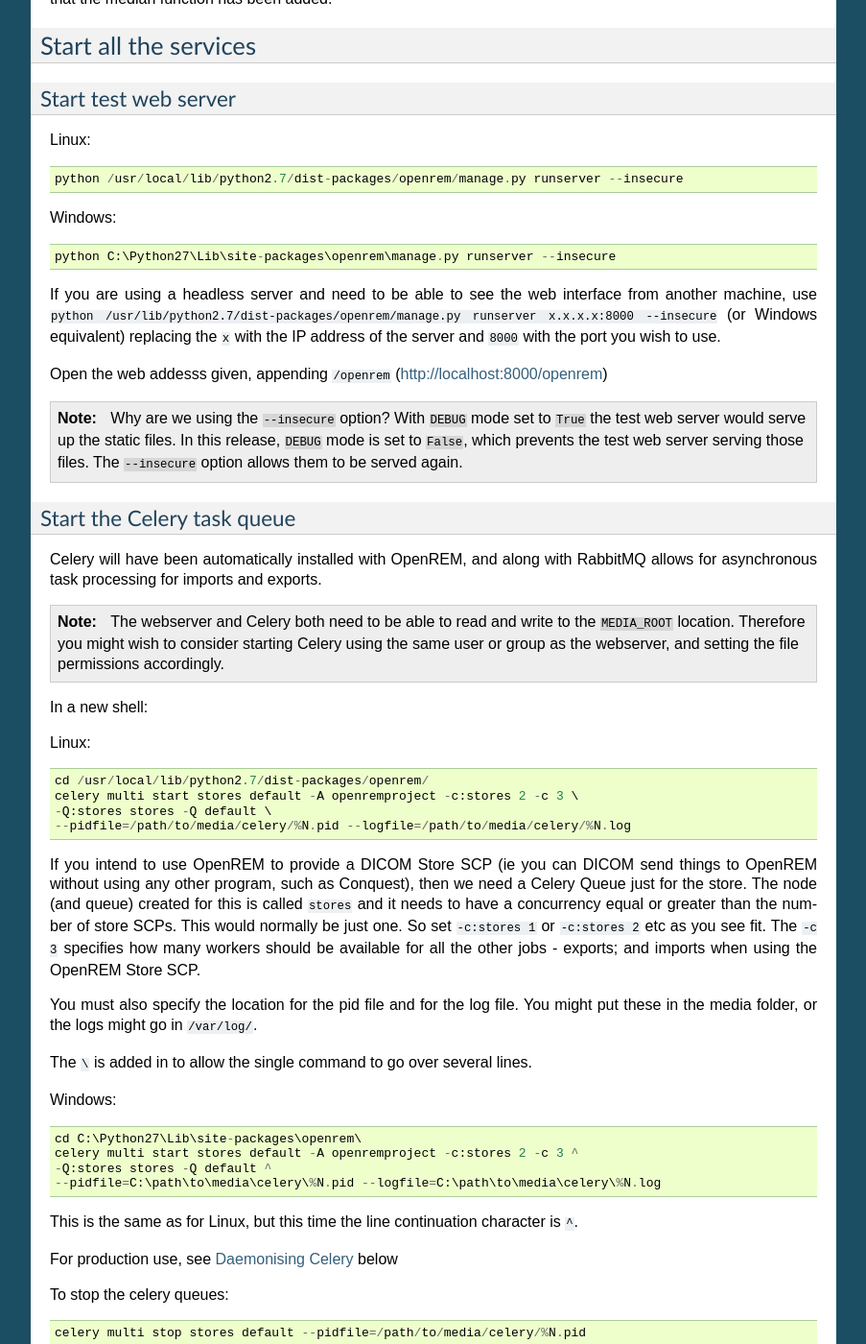
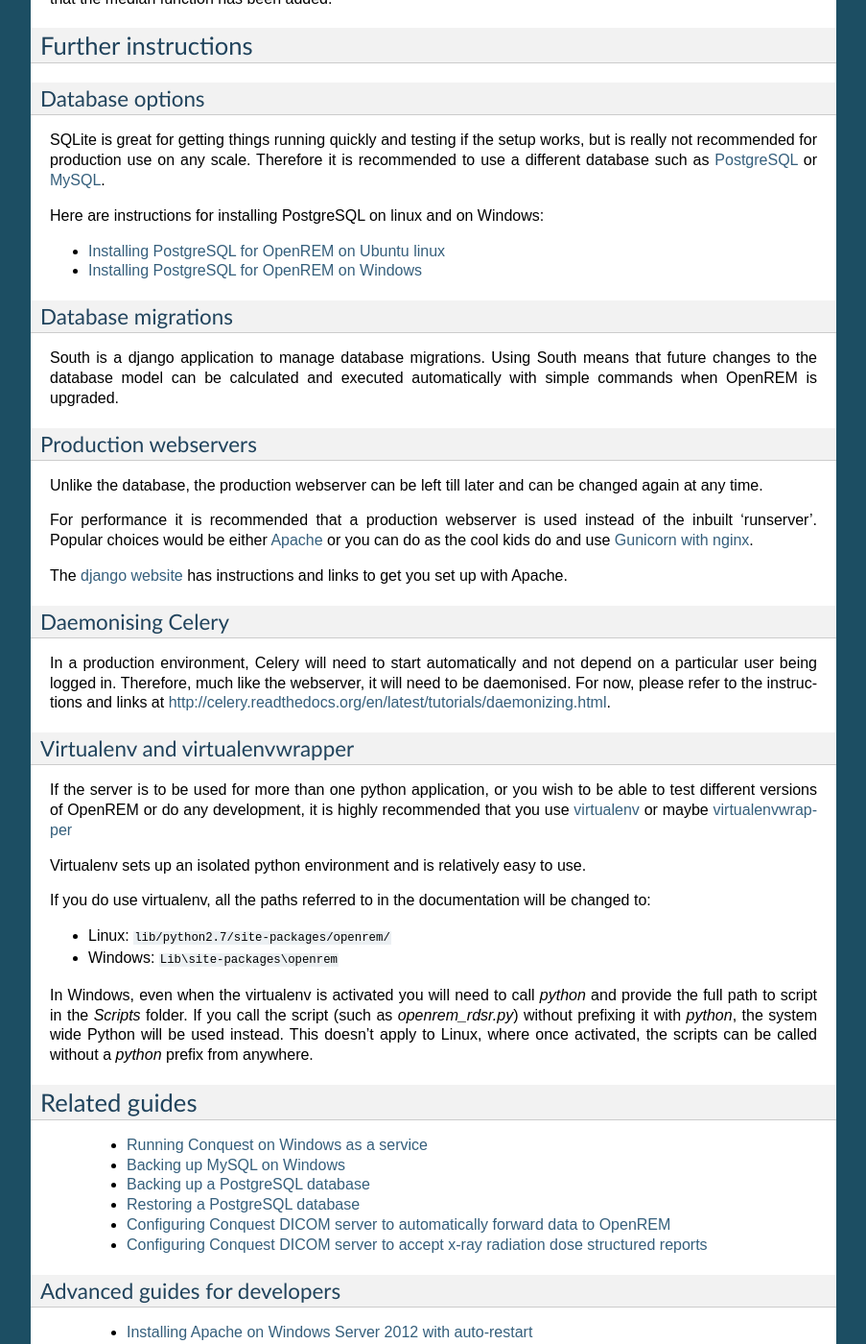
Before and after one commit to ckswilliams/modOpenREM, a Sphinx documentation site: the page built from docs/install.rst, in a window 1280 px wide and 1400 px high, scrolled down 3437 px. Shown: the whole window at 96% size, without its empty margins (198-1101 px from the left). Built offline with Sphinx 7.4.7, drawn with Linux system fonts in a browser that asks for light colours; some of the changed text lies outside the part shown.

Commit message:
Removed Starting services section

```diff
--- a/docs/install.rst
+++ b/docs/install.rst
@@ -199,110 +199,6 @@
 that the median function has been added.
 
 
-Start all the services
-======================
-
-Start test web server
----------------------
-
-Linux::
-
-    python /usr/local/lib/python2.7/dist-packages/openrem/manage.py runserver --insecure
-
-Windows::
-
-    python C:\Python27\Lib\site-packages\openrem\manage.py runserver --insecure
-
-If you are using a headless server and need to be able to see the
-web interface from another machine, use
-``python /usr/lib/python2.7/dist-packages/openrem/manage.py runserver x.x.x.x:8000 --insecure``
-(or Windows equivalent) replacing the ``x`` with the IP address of the server
-and ``8000`` with the port you wish to use.
-
-Open the web addesss given, appending ``/openrem`` (http://localhost:8000/openrem)
-
-..  Note::
-
-    Why are we using the ``--insecure`` option? With ``DEBUG`` mode set to ``True``
-    the test web server would serve up the static files. In this release,
-    ``DEBUG`` mode is set to ``False``, which prevents the test web server
-    serving those files. The ``--insecure`` option allows them to be served again.
-
-Start the Celery task queue
----------------------------
-
-Celery will have been automatically installed with OpenREM, and along with
-RabbitMQ allows for asynchronous task processing for imports and exports.
-
-..  Note::
-
-    The webserver and Celery both need to be able to read and write to the
-    ``MEDIA_ROOT`` location. Therefore you might wish to consider starting
-    Celery using the same user or group as the webserver, and setting the
-    file permissions accordingly.
-
-In a new shell:
-
-Linux::
-
-    cd /usr/local/lib/python2.7/dist-packages/openrem/
-    celery multi start stores default -A openremproject -c:stores 2 -c 3 \
-    -Q:stores stores -Q default \
-    --pidfile=/path/to/media/celery/%N.pid --logfile=/path/to/media/celery/%N.log
-
-If you intend to use OpenREM to provide a DICOM Store SCP (ie you can DICOM send things to OpenREM without using
-any other program, such as Conquest), then we need a Celery Queue just for the store. The node (and queue) created for
-this is called ``stores`` and it needs to have a concurrency equal or greater than the number of store SCPs. This would
-normally be just one. So set ``-c:stores 1`` or ``-c:stores 2`` etc as you see fit. The ``-c 3`` specifies how many
-workers should be available for all the other jobs - exports; and imports when using the OpenREM Store SCP.
-
-You must also specify the location for the pid file and for the log file. You might put these in the media folder, or
-the logs might go in ``/var/log/``.
-
-The ``\`` is added in to allow the single command to go over several lines.
-
-
-
-Windows::
-
-    cd C:\Python27\Lib\site-packages\openrem\
-    celery multi start stores default -A openremproject -c:stores 2 -c 3 ^
-    -Q:stores stores -Q default ^
-    --pidfile=C:\path\to\media\celery\%N.pid --logfile=C:\path\to\media\celery\%N.log
-
-This is the same as for Linux, but this time the line continuation character is ``^``.
-
-For production use, see `Daemonising Celery`_ below
-
-To stop the celery queues::
-
-    celery multi stop stores default --pidfile=/path/to/media/celery/%N.pid
-
-
-Start the DICOM Store SCP
--------------------------
-
-See :doc:`netdicom` - documentation not yet up to date with features.
-
-Start using it!
----------------
-
-Add some data!
-
-.. sourcecode:: bash
-
-    openrem_rdsr.py rdsrfile.dcm
-
-Add some users *(New in version 0.4.0)*
-
-* Go to the admin interface (eg http://localhost:8000/admin) and log in with the user created when you created the database (``syncdb``)
-* Create some users and add them to the appropriate groups (if there are no groups, go to the OpenREM homepage and they should be created).
-
-    + ``viewgroup`` can browse the data only
-    + ``exportgroup`` can do as view group plus export data to a spreadsheet
-    + ``admingroup`` can delete studies and import height and weight data in addition to anything the export group can do
-
-* Return to the OpenREM interface (eg http://localhost:8000/openrem) and log out of the superuser in the top right corner and log in again using one of the new users you have just created.
 
 Further instructions
 ====================
```
